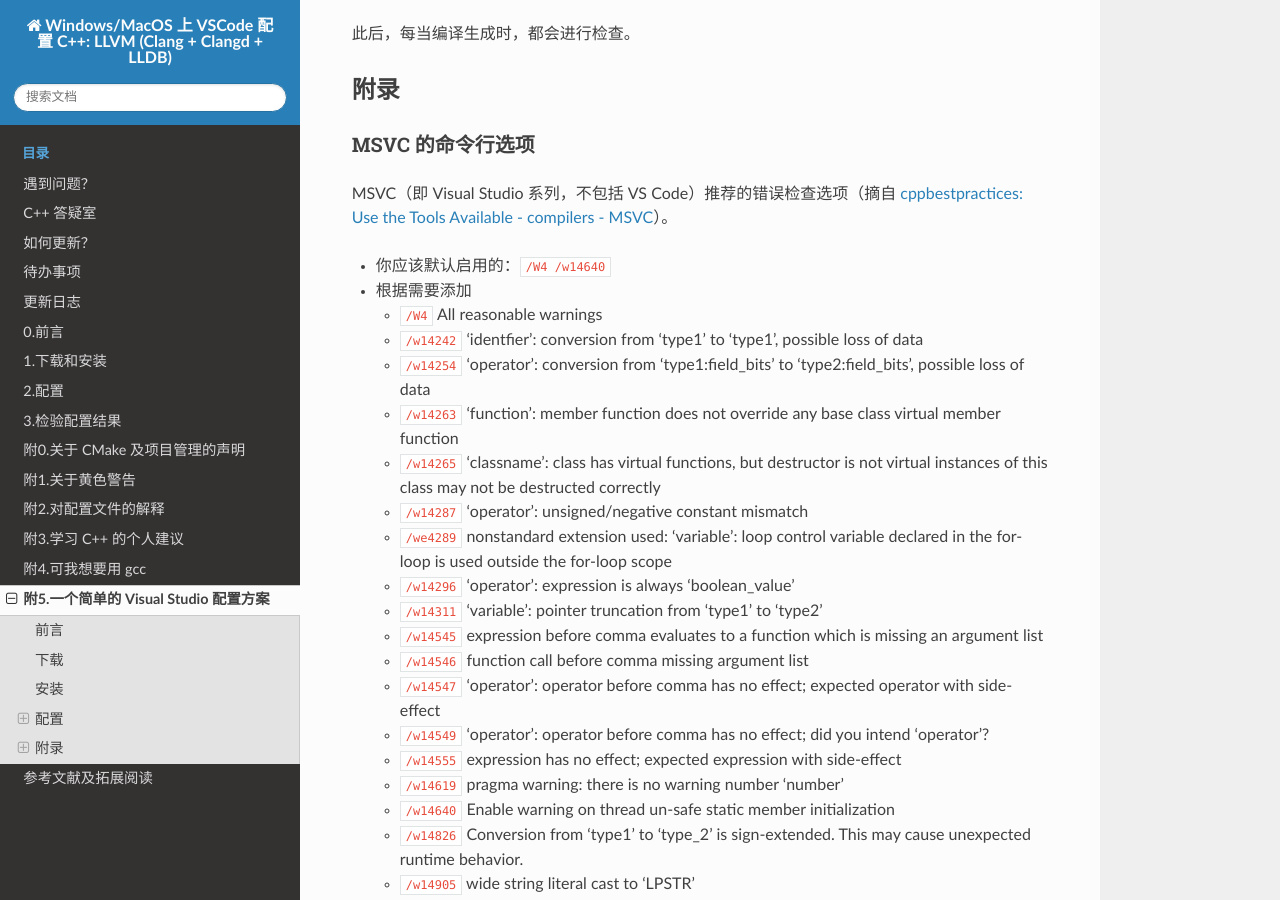
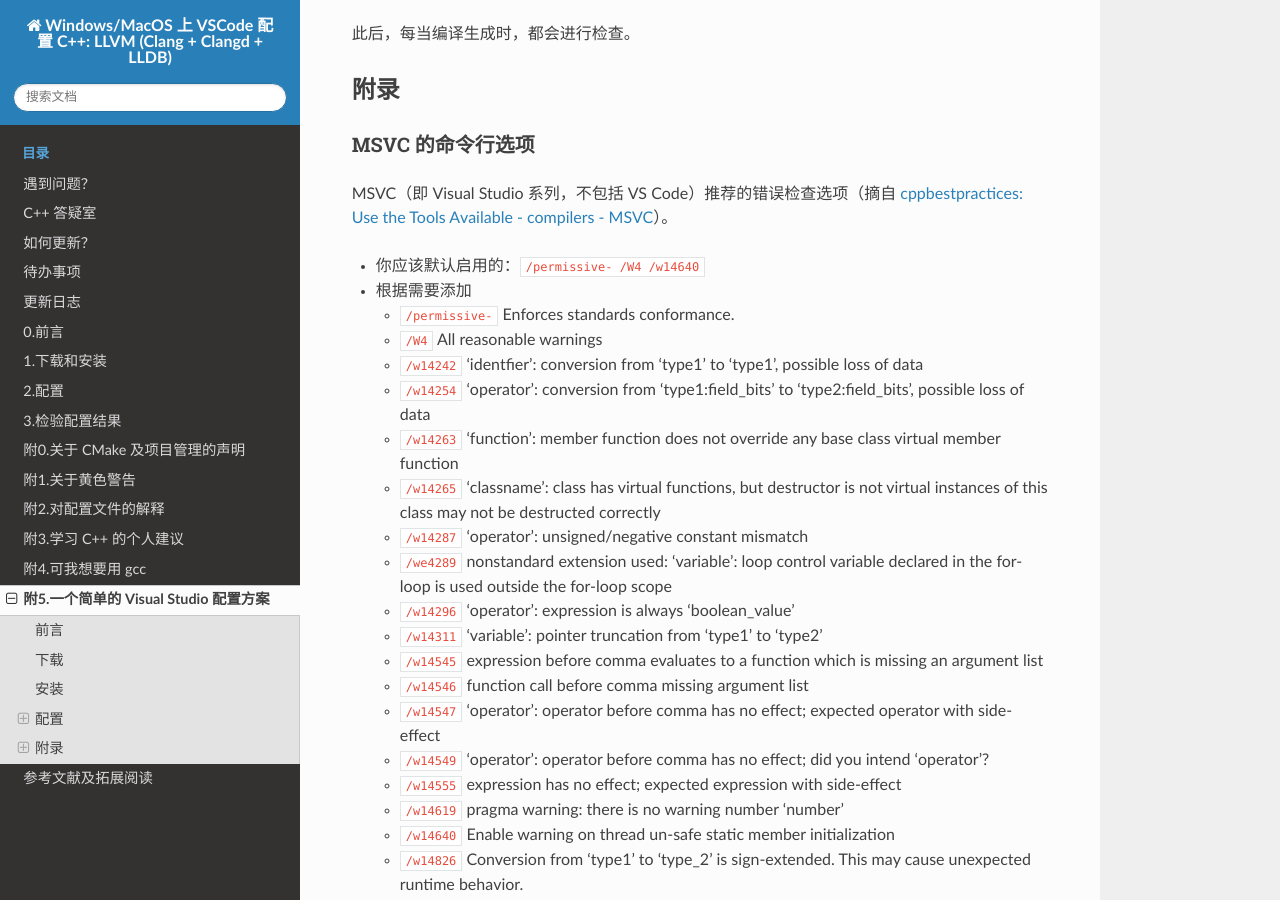
Before and after one commit to FeignClaims/vscode_cpp_starter, a Sphinx documentation site: the page built from docs/source/appendix/visual_studio.rst, in a window 1280 px wide and 900 px high, scrolled down 4662 px. Built offline with Sphinx 7.4.7 and the Read the Docs theme 2.0.0, drawn with Linux system fonts in a browser that asks for light colours.

Commit message:
在 Visual Studio 配置中默认加入 `/permissive-`

```diff
--- a/docs/source/appendix/visual_studio.rst
+++ b/docs/source/appendix/visual_studio.rst
@@ -126,9 +126,10 @@ MSVC 的命令行选项
 
 MSVC（即 Visual Studio 系列，不包括 VS Code）推荐的错误检查选项（摘自 `cppbestpractices: Use the Tools Available - compilers - MSVC <https://github.com/cpp-best-practices/cppbestpractices/blob/master/02-Use_the_Tools_Available.md#msvc>`_）。
 
-- 你应该默认启用的：``/W4 /w14640``
+- 你应该默认启用的：``/permissive- /W4 /w14640``
 - 根据需要添加
 
+  - ``/permissive-`` Enforces standards conformance.
   - ``/W4`` All reasonable warnings
   - ``/w14242`` 'identfier': conversion from 'type1' to 'type1', possible loss of data
   - ``/w14254`` 'operator': conversion from 'type1:field_bits' to 'type2:field_bits', possible loss of data
```
